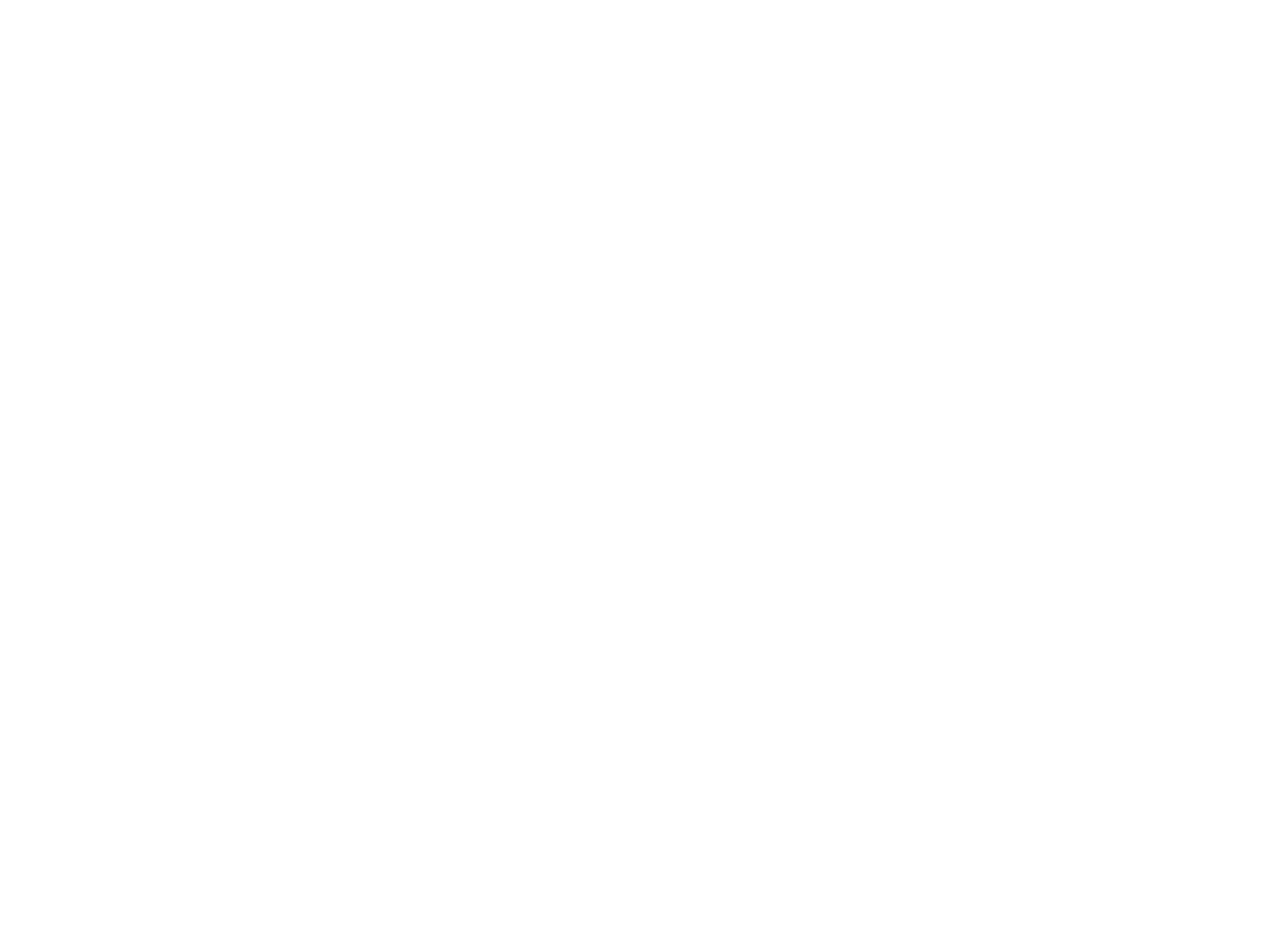
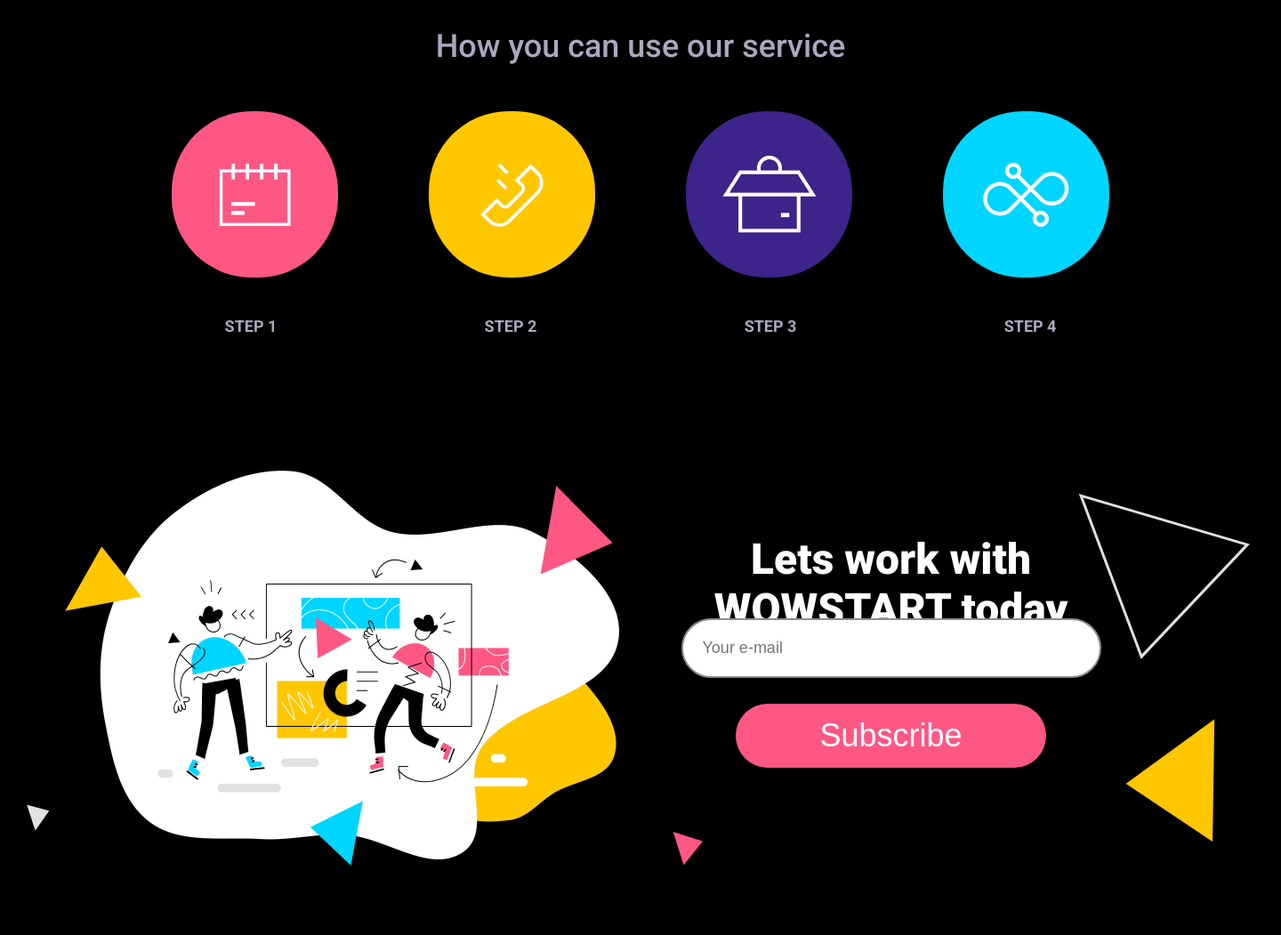
Before and after one commit to VetaWhale/team-site-test, a plain HTML site: page index.html in a window 1280 px wide. Shown: the whole page at 89% size, 1440 px wide, since content can reach past the window. Before the commit the page ends 800 px from the top, so only its background shows below. Drawn offline with Linux system fonts and the light colour scheme; files that its build step writes are made by us from their sources; a web font is replaced by a local one.

Commit message:
block 9-10

```diff
--- /dev/null
+++ b/css/block-10.css
@@ -0,0 +1,49 @@
+.wowstart {
+  margin: 0 auto;
+  width: 1440px;
+  height: 587px;
+  background-image: url("../resources/10block.png");
+  background-repeat: no-repeat;
+  background-size: cover;
+  background-position: 50%;
+}
+.wowstart-box {
+  display: flex;
+  flex-direction: column;
+  align-items: center;
+  width: 463px;
+  gap: 29px;
+  margin-left: 770px;
+}
+.wowstart-title {
+  width: 463px;
+  height: 65px;
+  text-align: center;
+  margin-top: 137px;
+  font-weight: 900;
+  font-size: 48px;
+  line-height: 56px;
+  color: #ffffff;
+}
+.wowstart-input {
+  font-weight: 300;
+  font-size: 18px;
+  line-height: 33px;
+  width: 424px;
+  background: #ffffff;
+  border: 2px solid #8d8d8d;
+  border-radius: 90px;
+  align-items: flex-start;
+  padding: 15px 22px;
+}
+.wowstart-btn {
+  width: 349px;
+  height: 72px;
+  background: #ff5784;
+  border-radius: 90px;
+  border: none;
+  font-weight: 400;
+  font-size: 36px;
+  line-height: 42px;
+  color: #ffffff;
+}
--- /dev/null
+++ b/css/block-9.css
@@ -0,0 +1,59 @@
+.service {
+  margin: 0 auto;
+  width: 1440px;
+}
+.box-service {
+  display: flex;
+  justify-content: center;
+  gap: 102px;
+}
+.title-service {
+  margin: 0 auto;
+  font-style: normal;
+  font-weight: 500;
+  font-size: 36px;
+  line-height: 42px;
+  text-align: center;
+  color: #ada7be;
+  margin-bottom: 52px;
+  margin-top: 31px;
+}
+.service-step {
+  border-radius: 90px;
+  width: 187px;
+  height: 187px;
+  display: flex;
+  align-items: center;
+}
+.step-img {
+  margin: 0 auto;
+}
+.step-one {
+  background: #ff5784;
+}
+.step-two {
+  background: #ffc700;
+}
+.step-three {
+  background: #3d248a;
+}
+.step-four {
+  background: #00d5ff;
+}
+.service-text {
+  margin-top: 38px;
+  display: flex;
+  justify-content: center;
+  gap: 138px;
+  margin-bottom: 90px;
+}
+.service-step-text {
+  width: 154.02px;
+  height: 24.34px;
+  font-weight: 700;
+  font-size: 18px;
+  line-height: 33px;
+  text-align: center;
+  color: #ada7be;
+
+}
--- a/css/index.css
+++ b/css/index.css
@@ -1,8 +1,11 @@
-/* Шрифты для нашего сайта */
-/*
-font-family: 'Nunito', sans-serif;
-font-family: 'Oranienbaum', serif;
-font-family: 'Prata', serif;
-font-family: 'Rammetto One', cursive;
-font-family: 'Roboto', sans-serif;
-*/
+@import "block-9.css";
+@import "block-10.css";
+
+body {
+  font-family: "Nunito", sans-serif;
+  font-family: "Oranienbaum", serif;
+  font-family: "Prata", serif;
+  font-family: "Rammetto One", cursive;
+  font-family: "Roboto", sans-serif;
+  background-color: black;
+}
--- a/index.html
+++ b/index.html
@@ -13,8 +13,35 @@
     <title>Our test site</title>
   </head>
   <body>
-    <header></header>
-    <main></main>
-    <footer></footer>
+    <div class="service">
+      <p class="title-service">How you can use our service</p>
+      <div class="box-service">
+        <div class="service-step step-one">
+          <img class="step-img" src="resources/step1.png" alt="">
+        </div>
+        <div class="service-step step-two">
+          <img class="step-img" src="resources/step2.png" alt="">
+        </div>
+        <div class="service-step step-three">
+          <img class="step-img" src="resources/step3.png" alt="">
+        </div>
+        <div class="service-step step-four">
+          <img class="step-img" src="resources/step4.png" alt="">
+        </div>
+      </div>
+      <div class="service-text">
+        <p class="service-step-text">STEP 1</p>
+        <p class="service-step-text">STEP 2</p>
+        <p class="service-step-text">STEP 3</p>
+        <p class="service-step-text">STEP 4</p>
+      </div>
+    </div>
+    <div class="wowstart">
+      <div class="wowstart-box">
+        <p class="wowstart-title">Lets work with WOWSTART today</p>
+        <input type="email" class="wowstart-input" placeholder="Your e-mail">
+        <button class="wowstart-btn">Subscribe</button>
+      </div>
+    </div>
   </body>
 </html>
```
Also changed, not shown: resources/10block.png (added), resources/step1.png (added), resources/step2.png (added), resources/step3.png (added), resources/step4.png (added).
